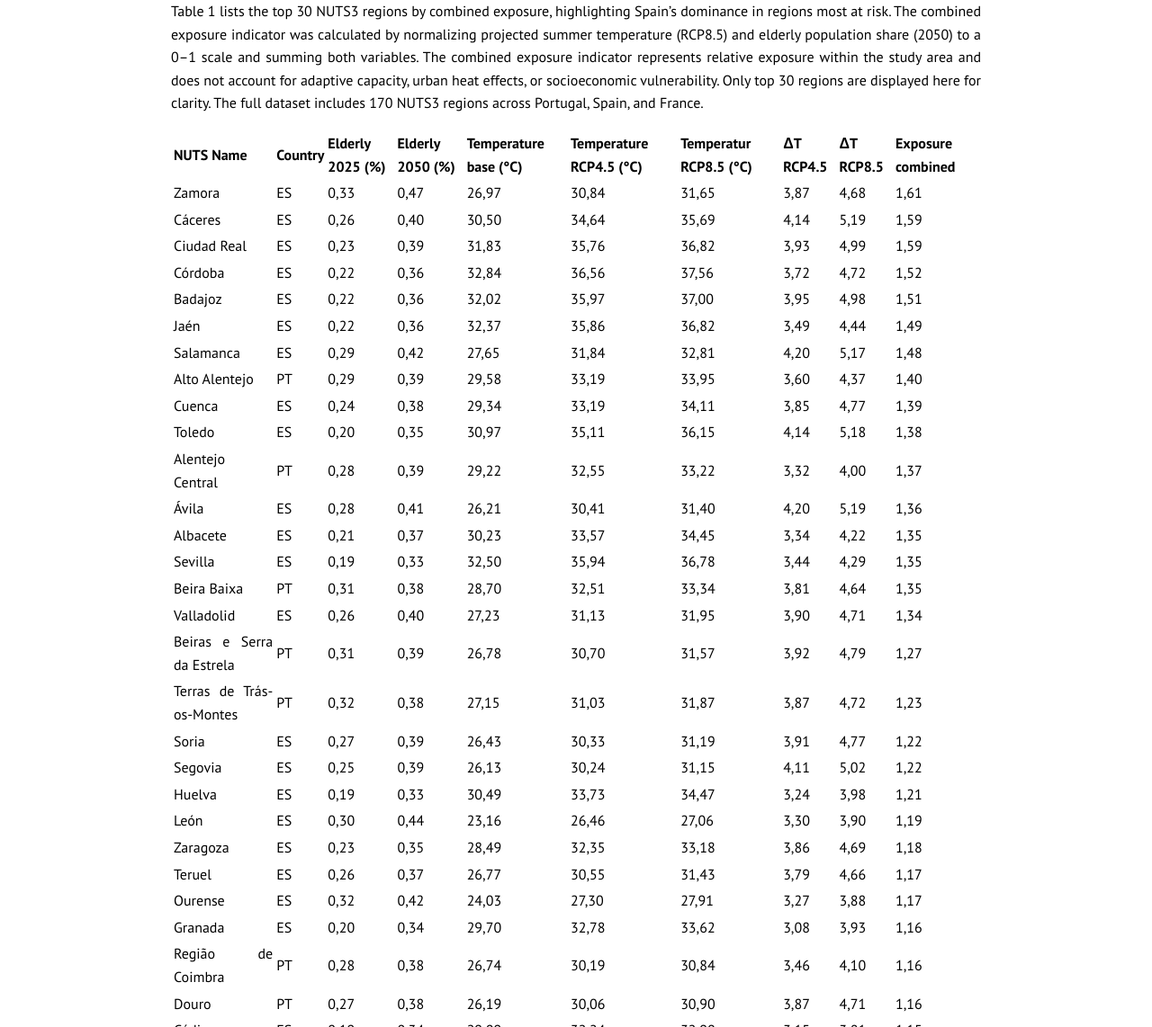
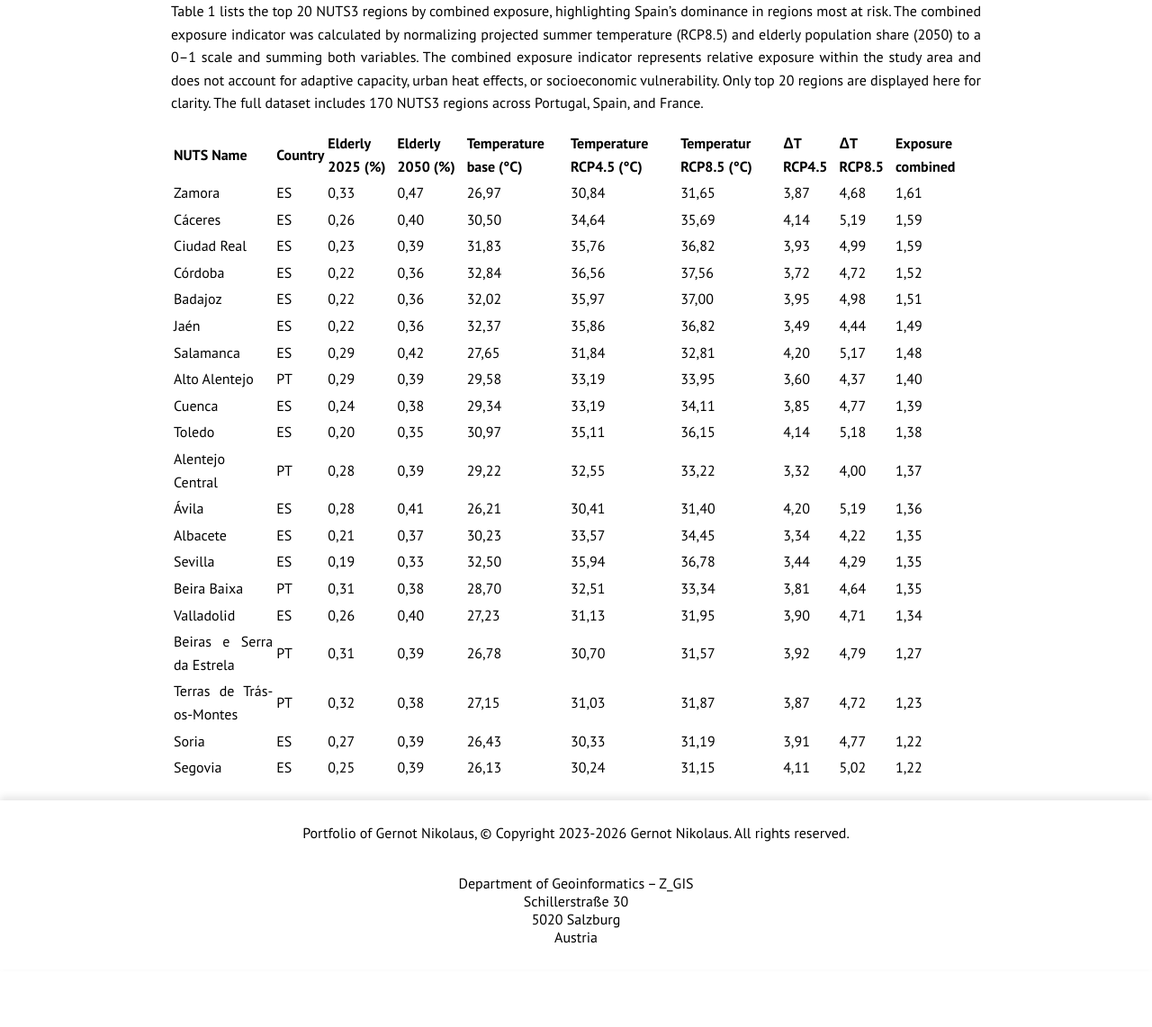
Before and after one commit to gernotnikolaus/gernotnikolaus.github.io, a Jekyll site: the page built from _projects/2026-03-29-ProjectedHeatExposure-ElderlyPopulations-SouthwesternEurope.md, in a window 1280 px wide and 1400 px high, scrolled down 3032 px. Shown: the part 258-1400 px from the top of the window at 90% size. Built offline with Jekyll 4.4.1, drawn with Linux system fonts in a browser that asks for light colours; after the commit the page ends 4368 px from its top, so only the background shows below that; some of the changed text lies outside the part shown.

Commit message:
heat study

```diff
--- a/_projects/2026-03-29-ProjectedHeatExposure-ElderlyPopulations-SouthwesternEurope.md
+++ b/_projects/2026-03-29-ProjectedHeatExposure-ElderlyPopulations-SouthwesternEurope.md
@@ -48,7 +48,7 @@ Figure 6 shows a bivariate map, combining temperature increase (ΔT under RCP8.5
   <figcaption>Figure 6: Temperature Increase and Elderly Population Share (2050, RCP8.5) (own figure).</figcaption>
 </div>
 
-Table 1 lists the top 30 NUTS3 regions by combined exposure, highlighting Spain’s dominance in regions most at risk. The combined exposure indicator was calculated by normalizing projected summer temperature (RCP8.5) and elderly population share (2050) to a 0–1 scale and summing both variables. The combined exposure indicator represents relative exposure within the study area and does not account for adaptive capacity, urban heat effects, or socioeconomic vulnerability. Only top 30 regions are displayed here for clarity. The full dataset includes 170 NUTS3 regions across Portugal, Spain, and France.
+Table 1 lists the top 20 NUTS3 regions by combined exposure, highlighting Spain’s dominance in regions most at risk. The combined exposure indicator was calculated by normalizing projected summer temperature (RCP8.5) and elderly population share (2050) to a 0–1 scale and summing both variables. The combined exposure indicator represents relative exposure within the study area and does not account for adaptive capacity, urban heat effects, or socioeconomic vulnerability. Only top 20 regions are displayed here for clarity. The full dataset includes 170 NUTS3 regions across Portugal, Spain, and France.
 
 | NUTS Name               | Country | Elderly 2025 (%) | Elderly 2050 (%) | Temperature base (°C) | Temperature RCP4.5 (°C) | Temperatur RCP8.5 (°C) | ΔT RCP4.5 | ΔT RCP8.5 | Exposure combined |
 |---------------------------|---------|--------------------|--------------------|-----------|------------|------------|----------|----------|-------------------|
@@ -71,25 +71,4 @@ Table 1 lists the top 30 NUTS3 regions by combined exposure, highlighting Spain
 | Beiras e Serra da Estrela | PT      | 0,31               | 0,39               | 26,78     | 30,70      | 31,57      | 3,92     | 4,79     | 1,27              |
 | Terras de Trás-os-Montes  | PT      | 0,32               | 0,38               | 27,15     | 31,03      | 31,87      | 3,87     | 4,72     | 1,23              |
 | Soria                     | ES      | 0,27               | 0,39               | 26,43     | 30,33      | 31,19      | 3,91     | 4,77     | 1,22              |
-| Segovia                   | ES      | 0,25               | 0,39               | 26,13     | 30,24      | 31,15      | 4,11     | 5,02     | 1,22              |
-| Huelva                    | ES      | 0,19               | 0,33               | 30,49     | 33,73      | 34,47      | 3,24     | 3,98     | 1,21              |
-| León                      | ES      | 0,30               | 0,44               | 23,16     | 26,46      | 27,06      | 3,30     | 3,90     | 1,19              |
-| Zaragoza                  | ES      | 0,23               | 0,35               | 28,49     | 32,35      | 33,18      | 3,86     | 4,69     | 1,18              |
-| Teruel                    | ES      | 0,26               | 0,37               | 26,77     | 30,55      | 31,43      | 3,79     | 4,66     | 1,17              |
-| Ourense                   | ES      | 0,32               | 0,42               | 24,03     | 27,30      | 27,91      | 3,27     | 3,88     | 1,17              |
-| Granada                   | ES      | 0,20               | 0,34               | 29,70     | 32,78      | 33,62      | 3,08     | 3,93     | 1,16              |
-| Região de Coimbra         | PT      | 0,28               | 0,38               | 26,74     | 30,19      | 30,84      | 3,46     | 4,10     | 1,16              |
-| Douro                     | PT      | 0,27               | 0,38               | 26,19     | 30,06      | 30,90      | 3,87     | 4,71     | 1,16              |
-| Cádiz                     | ES      | 0,19               | 0,34               | 29,09     | 32,24      | 32,90      | 3,15     | 3,81     | 1,15              |
-| Palencia                  | ES      | 0,29               | 0,41               | 24,12     | 27,57      | 28,20      | 3,45     | 4,08     | 1,15              |
-
-
-<div class="blog-image">
-  <figcaption>Table 1: Top 30 NUTS3 regions in Southwestern Europe by combined heat and elderly exposure (2050, RCP8.5).</figcaption>
-</div>
-
-This study is intended for academic purposes only. It has not been peer-reviewed, and no formal uncertainty analysis was performed.
-
-[1] https://climate.copernicus.eu/major-heatwave-southwestern-europe-during-third-warmest-august-record
-[2] Thrasher, B., et al. (2012). "Technical Note: Bias correcting climate model simulated daily temperature extremes with quantile mapping," Hydrology and Earth System Sciences, 16(9), 3309-3314
-[3] https://doi.org/10.2908/PROJ_19RP3 [28.03.2026]
+| Segovia                   | ES      | 0,25               | 0,39               | 26,13     | 30,24      | 31,15      | 4,11     | 5,02     | 1,22
```
Also changed, not shown: other parts of _projects/2026-03-29-ProjectedHeatExposure-ElderlyPopulations-SouthwesternEurope.md (+1 -1 lines).
